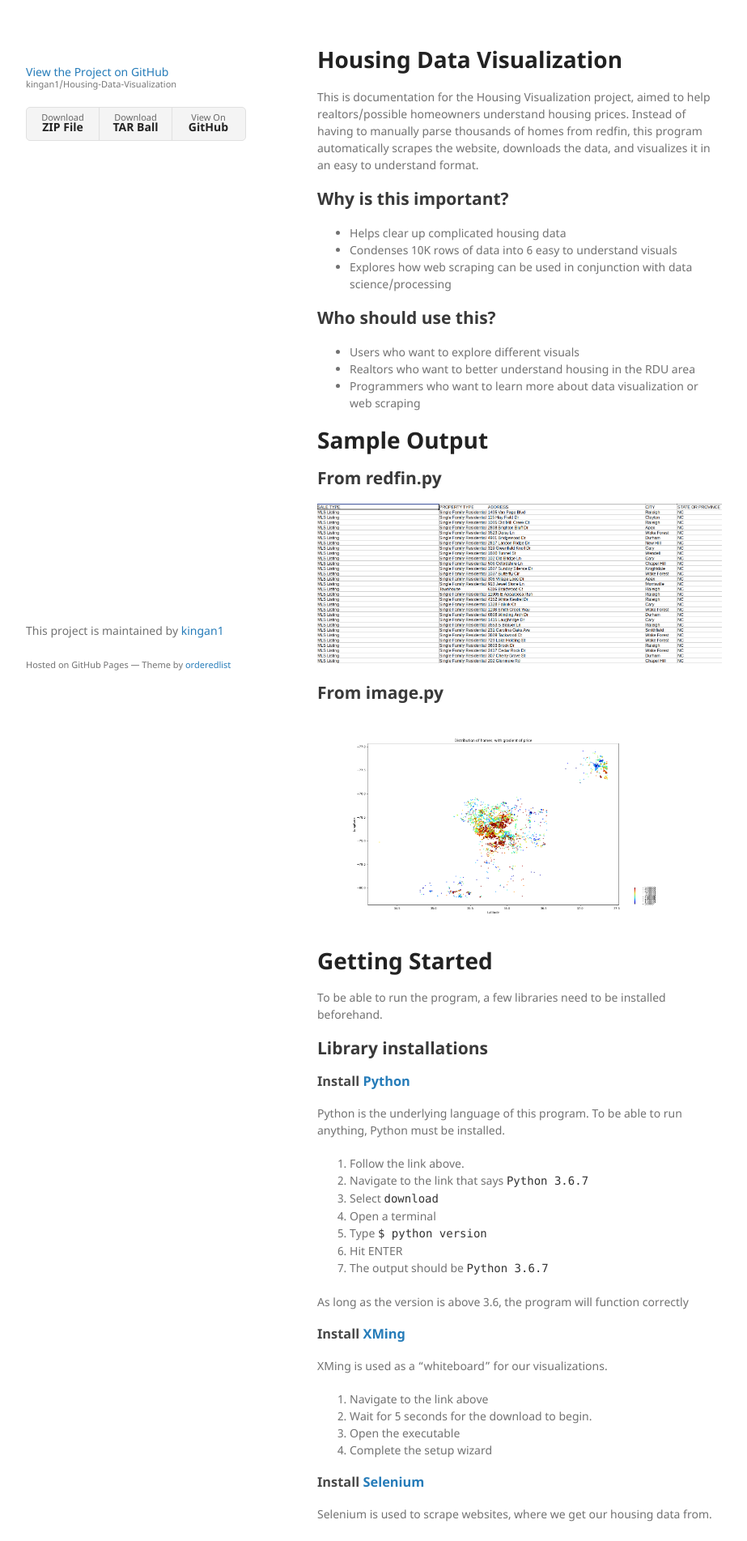
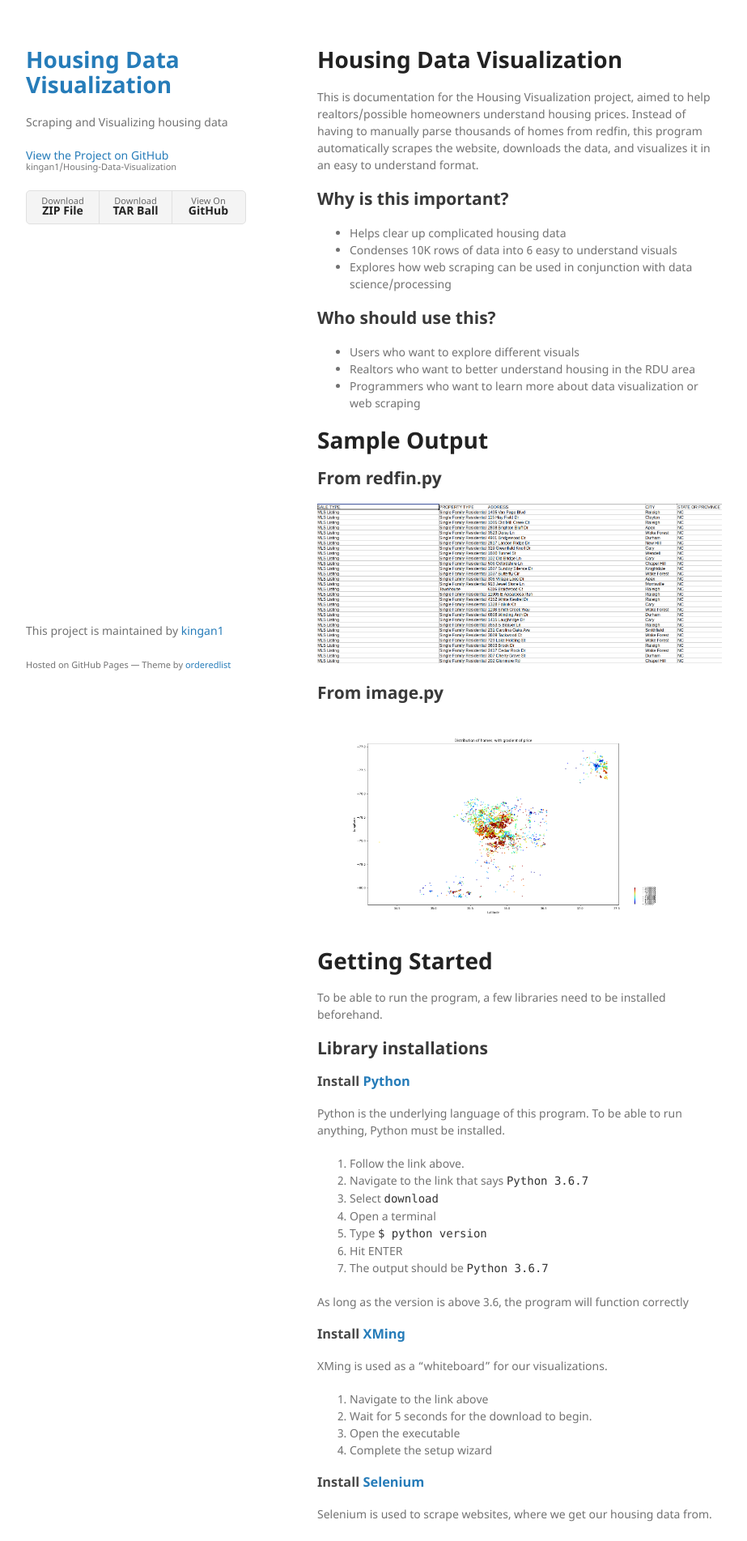
Before and after one commit to kingan1/Housing-Data-Visualization, a Jekyll site: the page built from README.md, in a window 1280 px wide. Shown: the top 1903 px of the page at 81% size, without its empty margins (178-1101 px from the left). Built offline with Jekyll 4.4.1, drawn with Linux system fonts in a browser that asks for light colours; our own code applies the rules of GitHub Pages for plain Markdown files.

Commit message:
Update default.html

```diff
--- a/_layouts/default.html
+++ b/_layouts/default.html
@@ -14,9 +14,9 @@
   <body>
     <div class="wrapper">
       <header>
-        <h1><a href="{{ "/" | absolute_url }}">{{ Housing Data Visualization }}</a></h1>
+        <h1><a href="{{ "/" | absolute_url }}">Housing Data Visualization</a></h1>
 
-        <p>{{ Scraping and Visualizing housing data }}</p>
+        <p>Scraping and Visualizing housing data</p>
 
 
         <p class="view"><a href="{{ site.github.repository_url }}">View the Project on GitHub <small>{{ site.github.repository_nwo }}</small></a></p>
```
